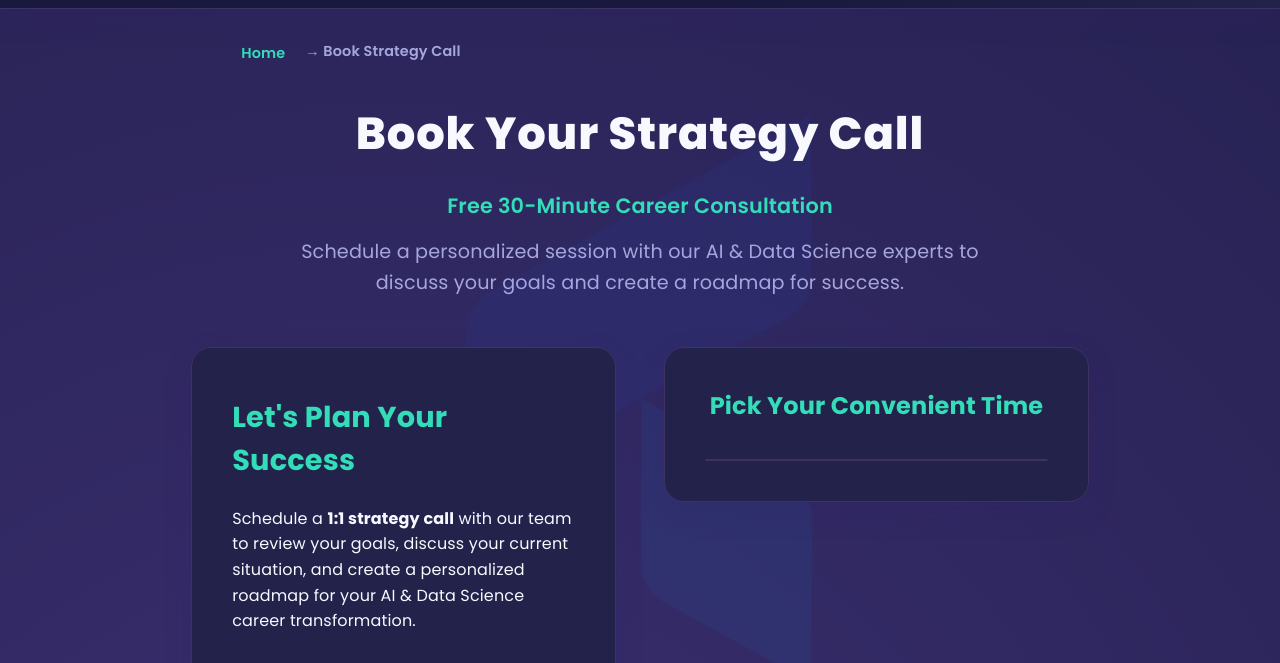
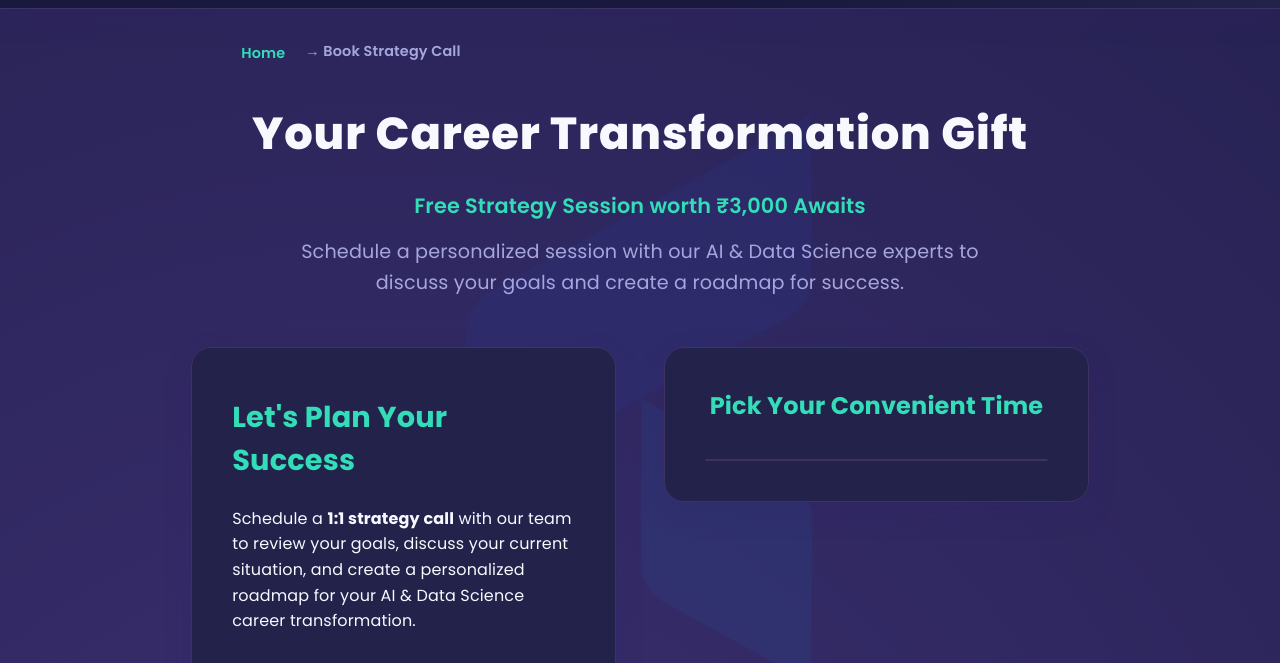
Before and after one commit to SkillAIPath/Website-Revamp, a plain HTML site: page strategy call.html in a window 1280 px wide. Shown: the part 47-710 px from the top of the page. Drawn offline with Linux system fonts and the light colour scheme; a script that the page names is missing.

Commit message:
Update strategy call.html

```diff
--- a/strategy call.html
+++ b/strategy call.html
@@ -615,8 +615,8 @@
 
   <!-- Page Header -->
   <div class="page-header">
-    <h1>Book Your Strategy Call</h1>
-    <div class="subtitle">Free 30-Minute Career Consultation</div>
+    <h1>Your Career Transformation Gift</h1>
+    <div class="subtitle">Free Strategy Session worth ₹3,000 Awaits</div>
     <p>Schedule a personalized session with our AI & Data Science experts to discuss your goals and create a roadmap for success.</p>
   </div>
 
```
